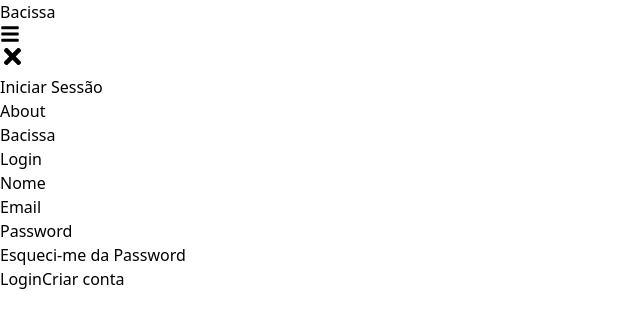
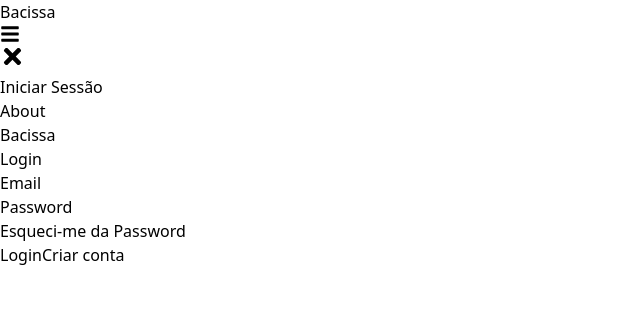
Before and after one commit to DomingosChiconela/Bacissa-FrontEnd, a React (Vite) app: page /login in a window 1280 px wide. Shown: the top 328 px of the page, without its empty margins (0-640 px from the left). Built offline with nearby package versions, Linux system fonts and the light colour scheme.

Commit message:
update:main

```diff
--- a/src/components/card/card.jsx
+++ b/src/components/card/card.jsx
@@ -281,7 +281,7 @@ export const Cards = () => {
                   )}
                 </div>
                 <Link to={`/residuos/${card.id}`} className="mt-auto">
-                  <div className="bg-blue-500 text-white py-2 px-4 text-center rounded-lg hover:bg-blue-600 transition-colors duration-300">
+                  <div className="bg-green-500 text-white py-2 px-4 text-center rounded-lg hover:bg-green-600 transition-colors duration-300">
                     Ver Detalhes
                   </div>
                 </Link>
--- a/src/components/header/index.jsx
+++ b/src/components/header/index.jsx
@@ -3,9 +3,9 @@ import { NavBar } from "./nav-bar"
 
 export const Header = () => {
     return (
-        <header className="flex  w-full h-12 md:h-16  bg-zinc-950 text-base md:text-lg text-white justify-between items-center ">
+        <header className="flex  w-full h-12 md:h-16  bg-black text-base md:text-lg text-white justify-between items-center ">
             <Link to={"/"}>
-            <h1 className="p-2 md:p-6 md:font-bold hover:text-blue-600 transition-all duration-300 ease-in-out">Bacissa</h1>
+            <h1 className="p-2 md:p-6 md:font-bold hover:text-green-600 transition-all duration-300 ease-in-out">Bacissa</h1>
             </Link>
             <NavBar/>
         </header>
--- a/src/components/header/nav-bar.jsx
+++ b/src/components/header/nav-bar.jsx
@@ -103,7 +103,7 @@ export const NavBar = () => {
               </li>
               <li className="mt-4 md:mt-0 relative">
                 <span
-                  className="bg-blue-600 text-white rounded-md px-3 py-1 font-semibold shadow-md cursor-pointer"
+                  className="bg-green-600 text-white rounded-md px-3 py-1 font-semibold shadow-md cursor-pointer"
                   onClick={() => setShowLogoutPopup(!showLogoutPopup)}
                 >
                   {`Olá, ${user.name}`}
@@ -140,7 +140,7 @@ export const NavBar = () => {
                 <NavLink
                   to="/login"
                   exact
-                  className={({ isActive }) => `${isActive ? activeStyles : inactiveStyles} sm:flex rounded-xl py-1 shadow-sm shadow-green-500 justify-center text-center relative sm:w-28`}
+                  className={({ isActive }) => `${isActive ? activeStyles : inactiveStyles} sm:flex rounded-xl py-1 shadow-sm shadow-green-400 justify-center text-center relative sm:w-28`}
                   onClick={toggleMenu}
                 >
                   Iniciar Sessão
--- a/src/components/login/fogotpassword.jsx
+++ b/src/components/login/fogotpassword.jsx
@@ -2,7 +2,6 @@ import { motion } from "framer-motion";
 import { useForm } from "react-hook-form";
 import { useNavigate } from "react-router-dom";
 import { Header } from "../header";
-import { Footer } from "../header/footer";
 
 export const PasswordRecoveryForm = () => {
   const navigate = useNavigate();
@@ -19,7 +18,7 @@ export const PasswordRecoveryForm = () => {
   };
 
   return (
-    <div className="bg-gradient-to-r from-green-300 via-green-400 to-green-400 min-h-screen">
+    <div className="bg-gradient-to-r from-green-400 via-green-500 to-green-600 shadow-2xl min-h-screen">
       <Header />
       <div className="flex items-center justify-center min-h-screen">
         <motion.div
--- a/src/components/login/login.jsx
+++ b/src/components/login/login.jsx
@@ -55,7 +55,7 @@ export const LoginForm = () => {
   return (
     <div>
       <Header />
-      <div className="flex items-center justify-center min-h-screen bg-gradient-to-r from-green-300 via-green-400 to-green-400">
+      <div className="flex items-center justify-center min-h-screen bg-gradient-to-r from-green-400 via-green-500 to-green-600 shadow-2xl">
         <motion.div
           initial={{ opacity: 0, y: -50 }}
           animate={{ opacity: 1, y: 0 }}
@@ -65,24 +65,7 @@ export const LoginForm = () => {
           <h1 className="text-3xl font-bold text-center text-blue-600 mb-4">Bacissa</h1>
           <h2 className="text-2xl font-semibold text-center text-gray-700 mb-6">Login</h2>
           <form onSubmit={handleSubmit(onSubmit)} className="space-y-4">
-            <div>
-              <label htmlFor="name" className="block text-gray-700">Nome</label>
-              <input
-                type="text"
-                id="name"
-                {...register("name", {
-                  required: "Nome é obrigatório",
-                  minLength: {
-                    value: 3,
-                    message: "Nome deve ter mais de 2 letras",
-                  },
-                })}
-                className="w-full p-2 border border-gray-300 rounded mt-1 focus:outline-none focus:border-blue-500"
-              />
-              {errors.name && (
-                <p className="text-red-500 text-sm mt-1">{errors.name.message}</p>
-              )}
-            </div>
+
             <div>
               <label htmlFor="email" className="block text-gray-700">Email</label>
               <input
--- a/src/components/login/singup.jsx
+++ b/src/components/login/singup.jsx
@@ -60,7 +60,7 @@ export const RegisterForm = () => {
   };
 
   return (
-    <div className="bg-gradient-to-r from-green-300 via-green-400 to-green-400 min-h-screen">
+    <div className="bg-gradient-to-r from-green-400 via-green-500 to-green-600 shadow-2xl min-h-screen">
       <Header />
       <div className="flex items-center justify-center min-h-screen sm:h-[120vh]">
         <motion.div
@@ -201,7 +201,7 @@ export const RegisterForm = () => {
             </div>
             <button
               type="submit"
-              className="w-full bg-blue-500 text-white py-2 rounded mt-4 hover:bg-blue-600 transition duration-300"
+              className="w-full bg-green-500 text-white py-2 rounded mt-4 hover:bg-blue-600 transition duration-300"
             >
               Registrar
             </button>
--- a/src/components/perfil/perfil.jsx
+++ b/src/components/perfil/perfil.jsx
@@ -87,7 +87,7 @@ export const Perfil = () => {
         <div className="flex justify-center items-center gap-4">
           <button
             onClick={() => handleSave(newNome, newRegiao, newImagem)}
-            className="bg-blue-500 transition-all duration-300 ease-in-out text-white text-base w-32 px-1 py-1 rounded-lg hover:bg-lime-400"
+            className="bg-blue-500 transition-all duration-300 ease-in-out text-white text-base w-32 px-1 py-1 rounded-lg hover:bg-green-500"
           >
             Salvar
           </button>
@@ -104,7 +104,7 @@ export const Perfil = () => {
 
   const PerfilDisplay = () => (
     <motion.div>
-      <div className="flex flex-col items-center gap-4">
+      <div className="flex flex-col  items-center gap-4">
         <motion.img
           initial={{ y: "-50%", opacity: 0 }}
           animate={{ y: 0, opacity: 1 }}
--- a/src/components/perfil/user.jsx
+++ b/src/components/perfil/user.jsx
@@ -96,7 +96,7 @@ export const Users = () => {
     ];
 
     const options = {
-        selectableRows: false,
+        selectableRows: true,
         elevation: 0,
         rowsPerPage: 10,
         rowsPerPageOptions: [5, 10, 15, 20, 30],
@@ -130,9 +130,9 @@ export const Users = () => {
         });
 
     return (
-        <div className='bg-gradient-to-r from-blue-400 to-purple-600'>
+        <div className='bg-gradient-to-r from-green-400 via-green-500 to-green-600 shadow-2xl'>
             <Header />
-            <div className="bg-gradient-to-r from-blue-400 to-purple-600 py-10 min-h-screen grid place-items-center">
+            <div className="bg-gradient-to-r from-green-400 to-green-600 py-10 min-h-screen grid place-items-center">
                 <div className="w-10/12 max-w-4xl">
                     <ThemeProvider theme={getMuiTheme()}>
                         <motion.div
```
Also changed, not shown: src/components/home/welcome.jsx (+25 -13 lines).
